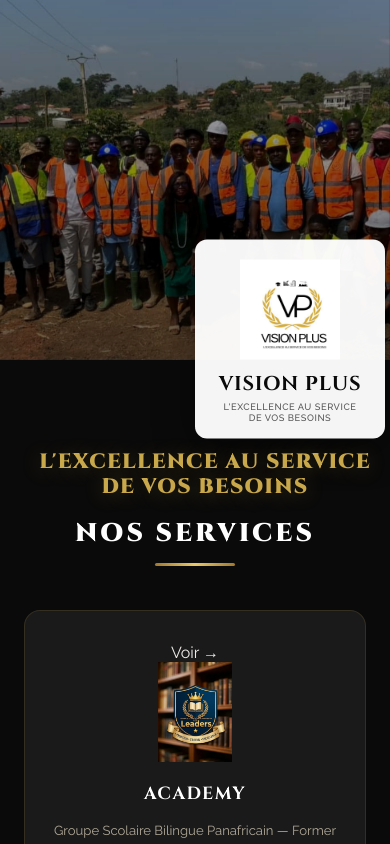
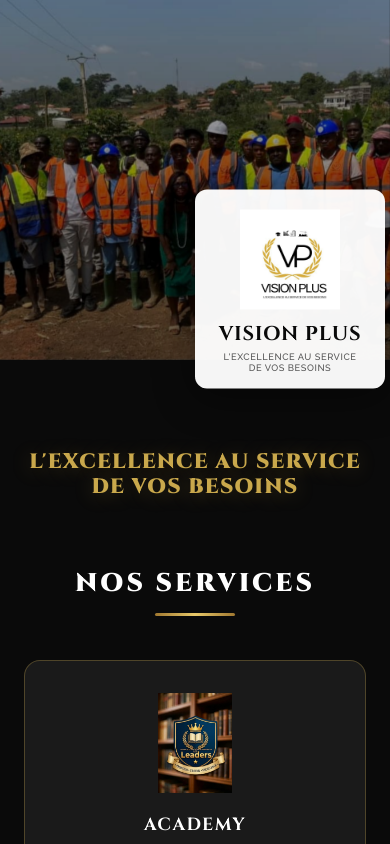
Before and after one commit to Dominique-BRIA/visionplus, a React (Vite) app: page / in a window 390 px wide. Shown: the top 844 px of the page. Built offline with nearby package versions, Linux system fonts and the light colour scheme.

Commit message:
Add files via upload

```diff
--- a/src/App.jsx
+++ b/src/App.jsx
@@ -20,7 +20,7 @@
     <div className="app">
       {/* ── En-tête commun ── */}
       <Hero
-        bgImage={currentPage === 'academy' ? '/images/logo-school.jpg' : '/images/team.jpg'}
+        bgImage={currentPage === 'academy' ? '/images/logo-school.jpg'  : '/images/team.jpg'}
         logoImg={currentPage === 'academy' ? '/images/logo-accademy.jpg' : '/images/logo-vp.jpg'}
         title={currentPage === 'academy' ? 'GROUPE SCOLAIRE BILINGUE PANAFRICAIN LES LEADERS' : "L'EXCELLENCE AU SERVICE DE VOS BESOINS"}
       />
--- a/src/components/Hero.css
+++ b/src/components/Hero.css
@@ -117,6 +117,7 @@
     transform: translateX(-50%);
     width: 190px;
     padding: 20px 22px 16px;
+    margin-bottom: 100px;
   }
 
   .hero__logo-img {
@@ -127,8 +128,4 @@
   .hero__headline {
     padding-top: 90px;
   }
-  .hero__title {
-    position: absolute;
-    top: 450px;
-  }
 }
--- a/src/components/Hero.jsx
+++ b/src/components/Hero.jsx
@@ -1,29 +1,29 @@
 import React from 'react'
 import './Hero.css'
 
-function Hero() {
+
+function Hero({ bgImage = '/images/team.jpg', logoImg = '/images/logo-vp.jpg', name = 'VISION PLUS', tagline = "L'EXCELLENCE AU SERVICE DE VOS BESOINS", title = "L'EXCELLENCE AU SERVICE DE VOS BESOINS" }) {
   return (
     <section className="hero">
-      {/* Background team photo */}
       <div className="hero__bg">
         <img
-          src="/images/team.jpg"
-          alt="Équipe Vision Plus"
-          className="hero__bg-img"
+        src={bgImage}
+        alt="Bannière"
+        className="hero__bg-img"
+
         />
         <div className="hero__overlay" />
       </div>
-
-      {/* Logo card overlaid on photo */}
       <div className="hero__logo-card">
-        <img src="/images/logo-vp.jpg" alt="Vision Plus Logo" className="hero__logo-img" />
-        <h2 className="hero__logo-name">VISION PLUS</h2>
-        <p className="hero__logo-tagline">L'EXCELLENCE AU SERVICE DE VOS BESOINS</p>
+        <img src={logoImg}
+        alt={name}
+        className="hero__logo-img"
+         />
+        <h2 className="hero__logo-name">{name}</h2>
+        <p className="hero__logo-tagline">{tagline}</p>
       </div>
-
-      {/* Gold headline below image */}
       <div className="hero__headline">
-        <h1 className="hero__title">L'EXCELLENCE AU SERVICE DE VOS BESOINS</h1>
+        <h1 className="hero__title">{title}</h1>
       </div>
     </section>
   )
--- a/src/components/Services.css
+++ b/src/components/Services.css
@@ -142,6 +142,31 @@
   opacity: 1;
 }
 
+/* ── Clickable card variant ── */
+.service-card--link {
+  cursor: pointer;
+  border-color: rgba(201,168,76,0.3);
+}
+
+.service-card__badge {
+  position: absolute;
+  top: 12px;
+  right: 14px;
+  font-family: var(--font-body);
+  font-size: 0.7rem;
+  font-weight: 700;
+  color: var(--gold);
+  letter-spacing: 0.05em;
+  opacity: 0;
+  transform: translateX(6px);
+  transition: opacity 0.3s ease, transform 0.3s ease;
+}
+
+.service-card--link:hover .service-card__badge {
+  opacity: 1;
+  transform: translateX(0);
+}
+
 /* ── Title ── */
 .service-card__title {
   font-family: var(--font-display);
--- a/src/components/SocialBar.jsx
+++ b/src/components/SocialBar.jsx
@@ -23,7 +23,7 @@
 const socials = [
   {
     id: 'whatsapp',
-    href: 'https://wa.me/681668324', // à compléter
+    href: 'https://wa.me/682668324', // à compléter
     icon: <WhatsAppIcon />,
     label: 'WhatsApp',
     color: '#25D366',
```
Also changed, not shown: 4 other files (tests, documents, lock files or other folders).
